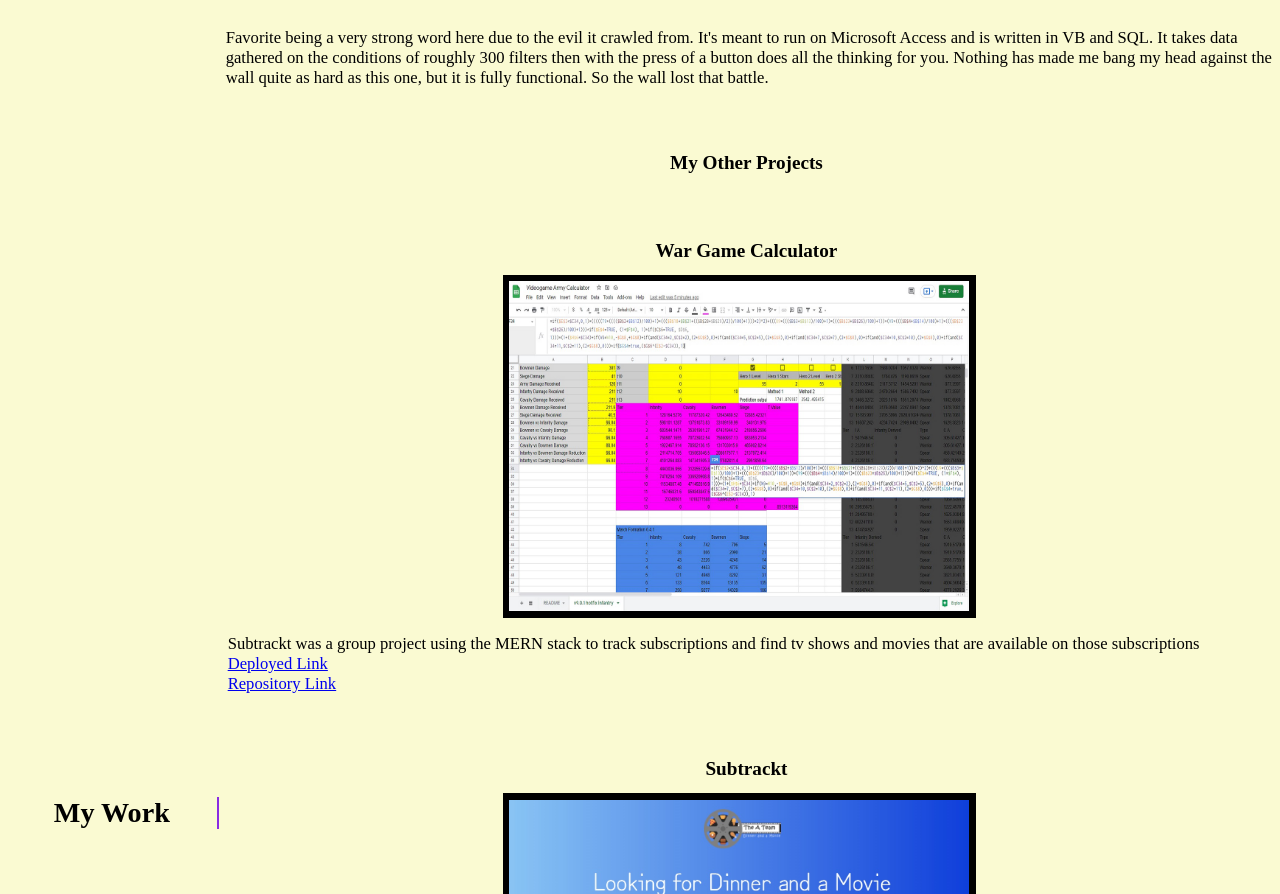
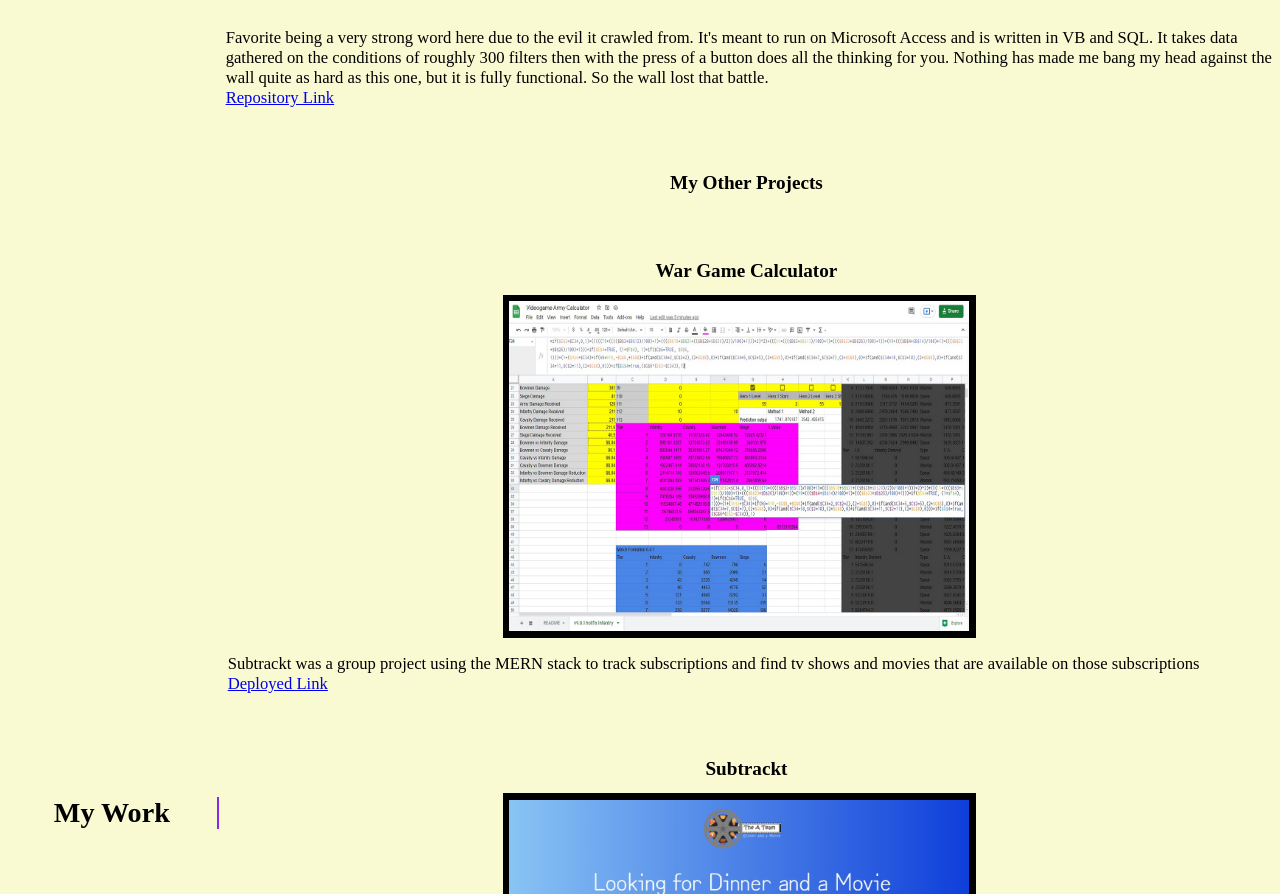
Before and after one commit to Naomi-Eckhoff/react-powered-portfolio, a React (Create React App) app: page /projects in a window 1280 px wide. Shown: the part 719-1613 px from the top of the page. Built offline with nearby package versions, Linux system fonts and the light colour scheme.

Commit message:
added links and some formatting

```diff
--- a/src/components/Projects/index.js
+++ b/src/components/Projects/index.js
@@ -28,7 +28,7 @@ function Projects() {
           wall lost that
           battle.
         </p>
-
+        <a href="https://github.com/Naomi-Eckhoff/filter-condition-access/tree/main" target="_blank"><p>Repository Link</p></a>
         <h3> My Other Projects</h3>
         <div class="other-projects">
           <table>
@@ -40,8 +40,7 @@ function Projects() {
                   alt="A google sheets document written to calculate optimal troop formations for an online game" />
               </a>
               <p>Subtrackt was a group project using the MERN stack to track subscriptions and find tv shows and movies that are available on those subscriptions</p>
-              <a href="https://quiet-wildwood-89723.herokuapp.com/" target="_blank"><p>Deployed Link</p></a>
-              <a href="https://github.com/ramantv/Subscription-Tracker" target="_blank"><p>Repository Link</p></a>
+              <a href="https://docs.google.com/spreadsheets/d/1WPKTcP0T9pA5KS8s5LACuwLPzzkwvt4Z_Opq-1ydHnc/edit?usp=sharing" target="_blank"><p>Deployed Link</p></a>
             </div>
             <div>
               <h3>Subtrackt</h3>
@@ -50,8 +49,8 @@ function Projects() {
                 <img src={mealAndMovie} alt="Meal and Movie Group Project" />
               </a>
               <p>Subtrackt was a group project using the MERN stack to track subscriptions and find tv shows and movies that are available on those subscriptions</p>
-              <a href="https://quiet-wildwood-89723.herokuapp.com/" target="_blank"><p>Deployed Link</p></a>
-              <a href="https://github.com/ramantv/Subscription-Tracker" target="_blank"><p>Repository Link</p></a>
+              <a href="https://baxters4karma.github.io/recipe-maker/" target="_blank"><p>Deployed Link</p></a>
+              <a href="https://github.com/christinedbaxter/recipe-maker" target="_blank"><p>Repository Link</p></a>
 
             </div>
             <div>
@@ -61,8 +60,8 @@ function Projects() {
                 <img src={studious} alt="" />
               </a>
               <p>Subtrackt was a group project using the MERN stack to track subscriptions and find tv shows and movies that are available on those subscriptions</p>
-              <a href="https://quiet-wildwood-89723.herokuapp.com/" target="_blank"><p>Deployed Link</p></a>
-              <a href="https://github.com/ramantv/Subscription-Tracker" target="_blank"><p>Repository Link</p></a>
+              <a href="https://protected-dusk-79081.herokuapp.com/" target="_blank"><p>Deployed Link</p></a>
+              <a href="https://github.com/kcbryan10/Studious" target="_blank"><p>Repository Link</p></a>
 
             </div>
             <div>
```
